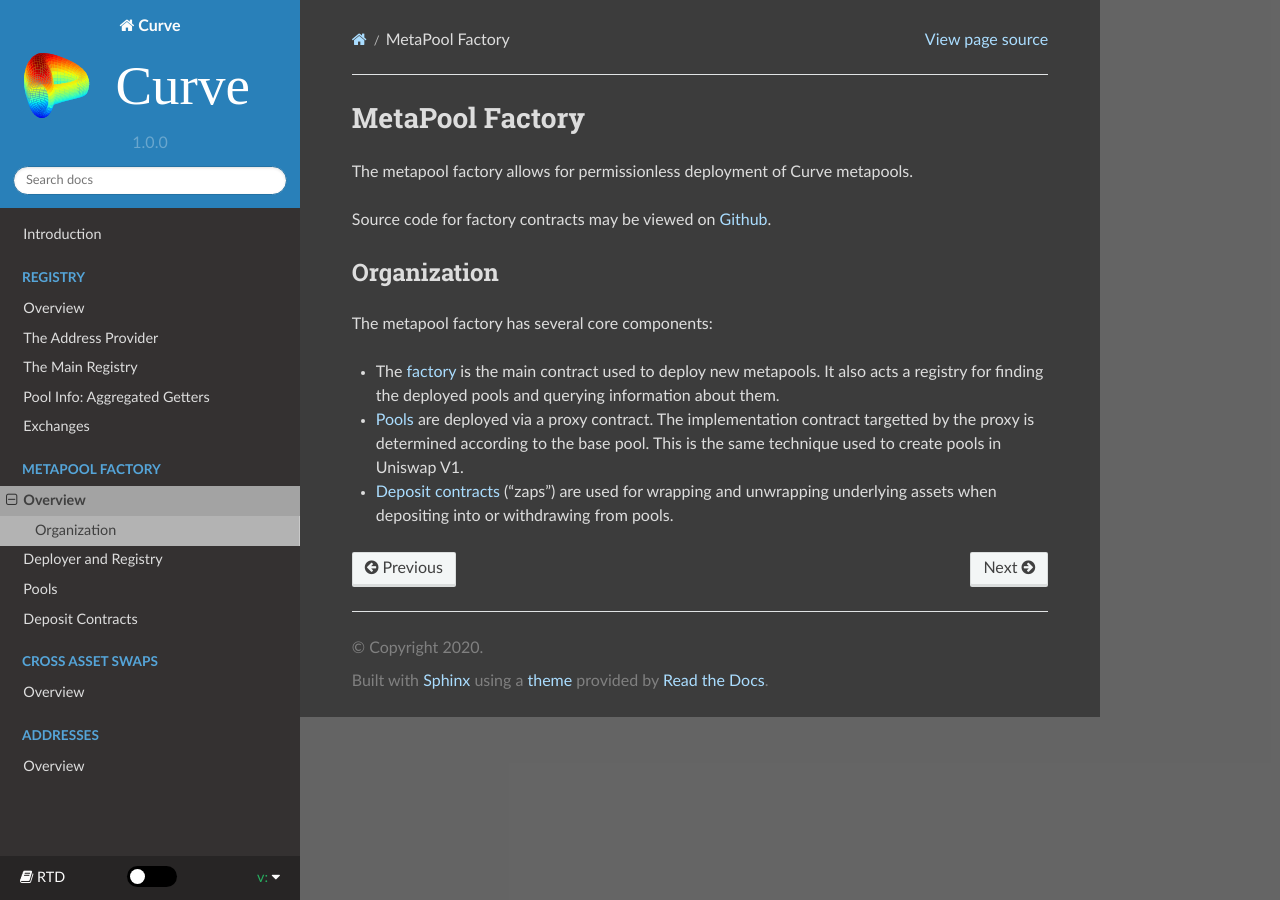
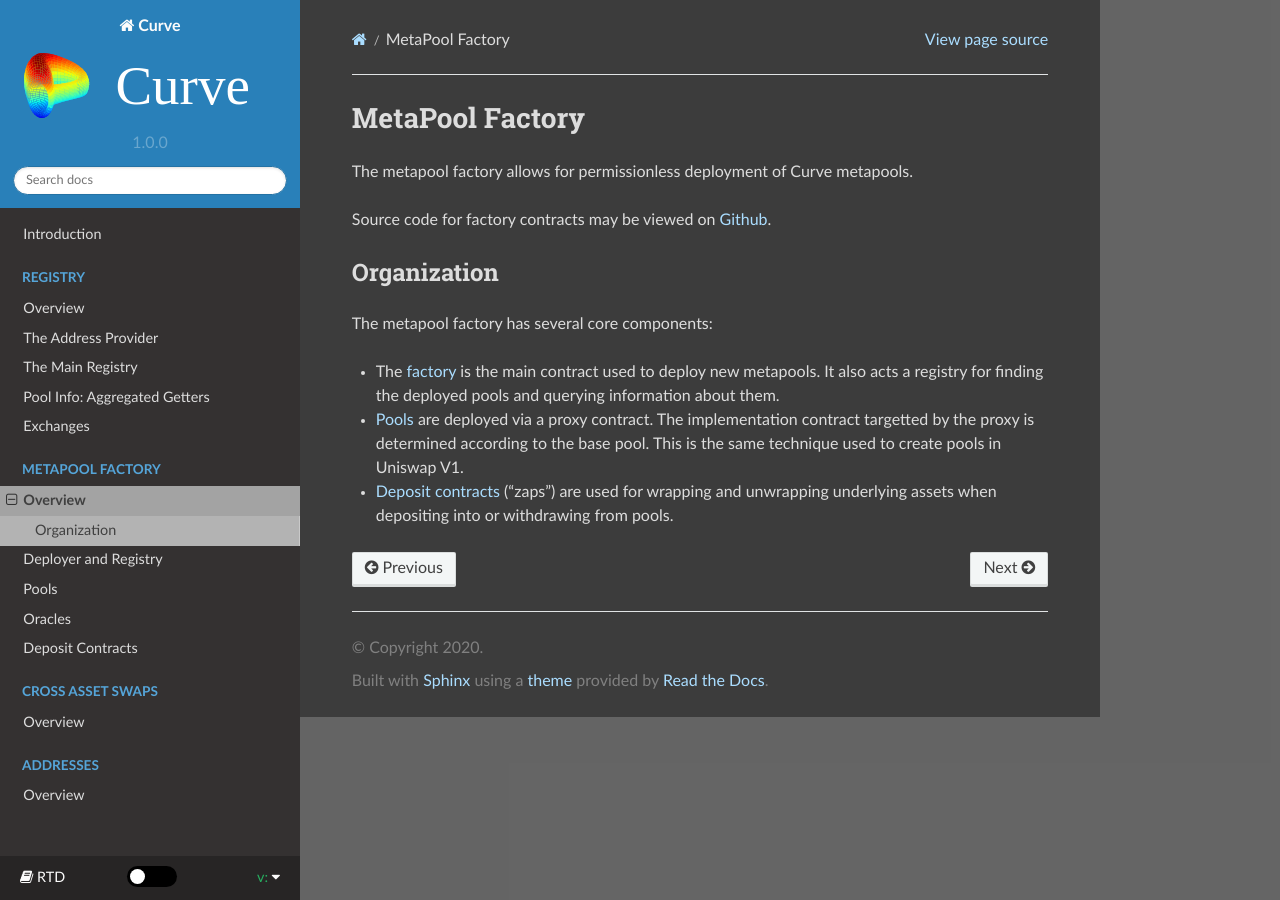
Before and after one commit to softlinkprotocol/curve-docs, a Sphinx documentation site: the page built from docs/factory-overview.rst, in a window 1280 px wide. Built offline with Sphinx 7.4.7 and the Read the Docs theme 2.0.0, drawn with Linux system fonts in a browser that asks for light colours.

Commit message:
Added sidebar link for oracles
Signed-off-by: Andre Cronje <andre.cronje@yearn.finance>

```diff
--- a/docs/toctree.rst
+++ b/docs/toctree.rst
@@ -24,6 +24,7 @@ Curve
     Overview <factory-overview.rst>
     Deployer and Registry <factory-deployer.rst>
     Pools <factory-pools.rst>
+    Oracles <factory-oracles.rst>
     Deposit Contracts <factory-deposits.rst>
 
 .. toctree::
```
